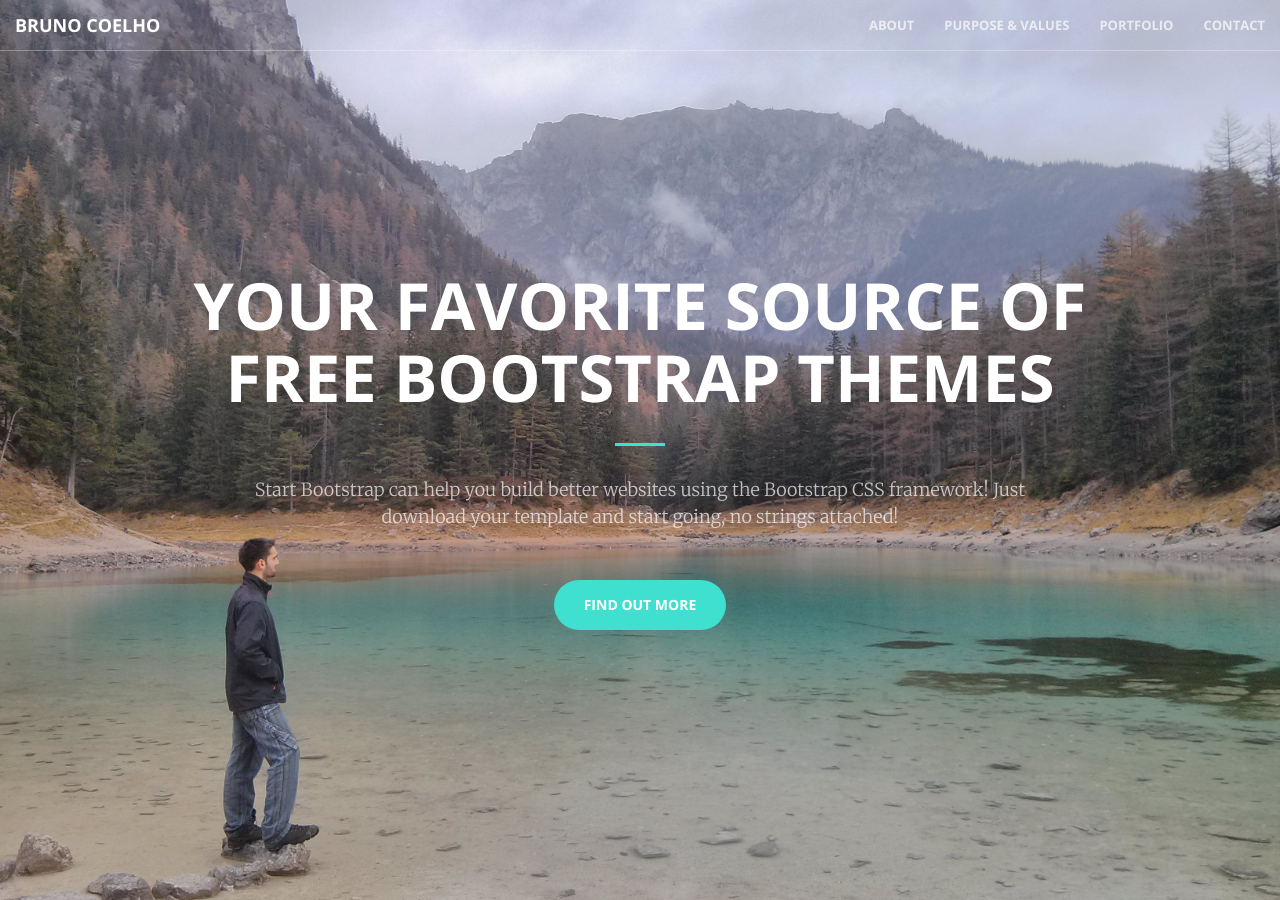
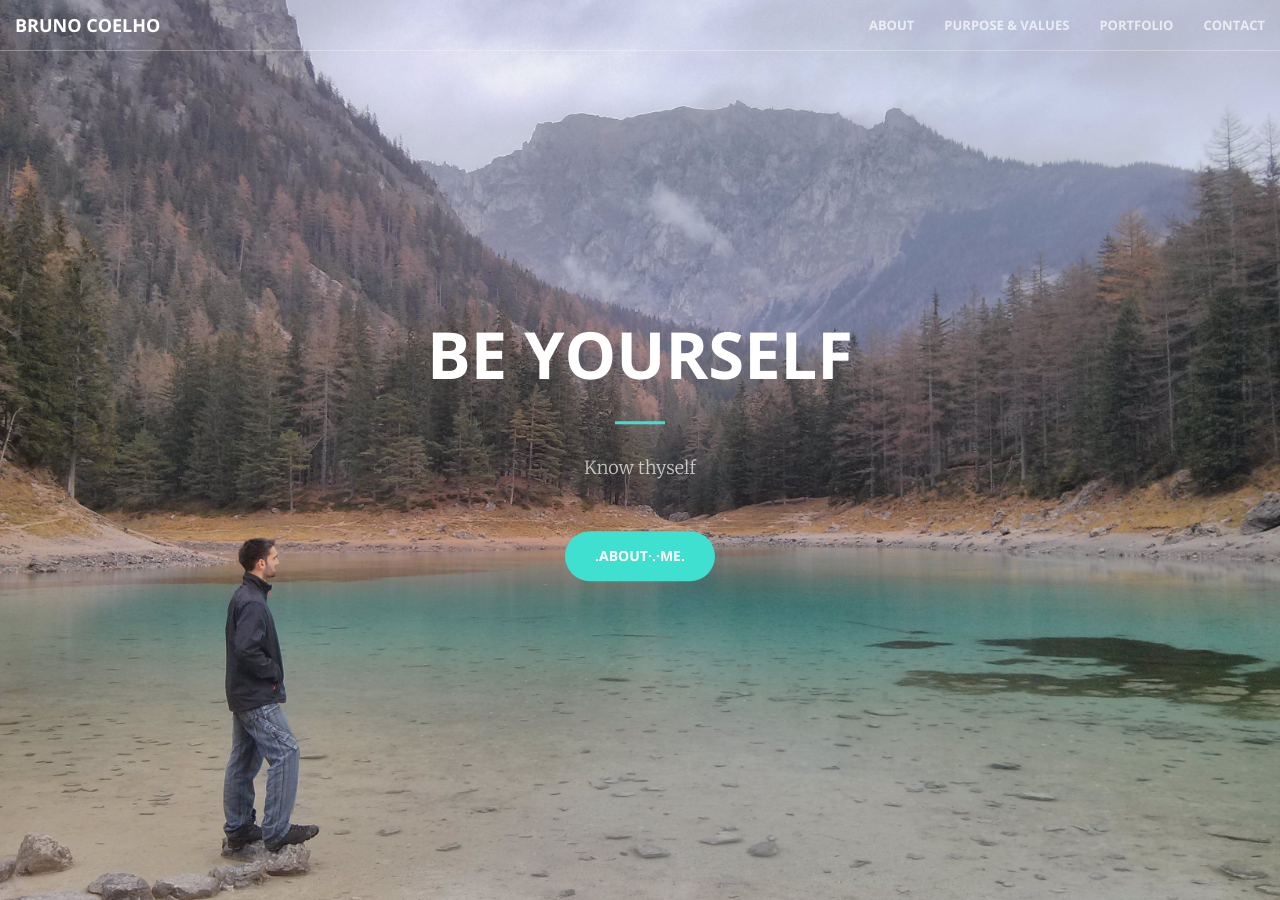
Before and after one commit to brunonaz/artbrunocoelho, a Jekyll site: the page built from index.html, in a window 1280 px wide and 900 px high. Built offline with Jekyll 4.4.1, drawn with Linux system fonts in a browser that asks for light colours.

Commit message:
troca titulo

```diff
--- a/_includes/header.html
+++ b/_includes/header.html
@@ -1,10 +1,10 @@
 <header>
     <div class="header-content">
         <div class="header-content-inner">
-            <h1>Your Favorite Source of Free Bootstrap Themes</h1>
+            <h1>be yourself</h1>
             <hr>
-            <p>Start Bootstrap can help you build better websites using the Bootstrap CSS framework! Just download your template and start going, no strings attached!</p>
-            <a href="#about" class="btn btn-primary btn-xl page-scroll">Find Out More</a>
+            <p>Know thyself</p>
+            <a href="#about" class="btn btn-primary btn-xl page-scroll">.about<span>&#183;</span>.&#183;me.</a>
         </div>
     </div>
 </header>
```
